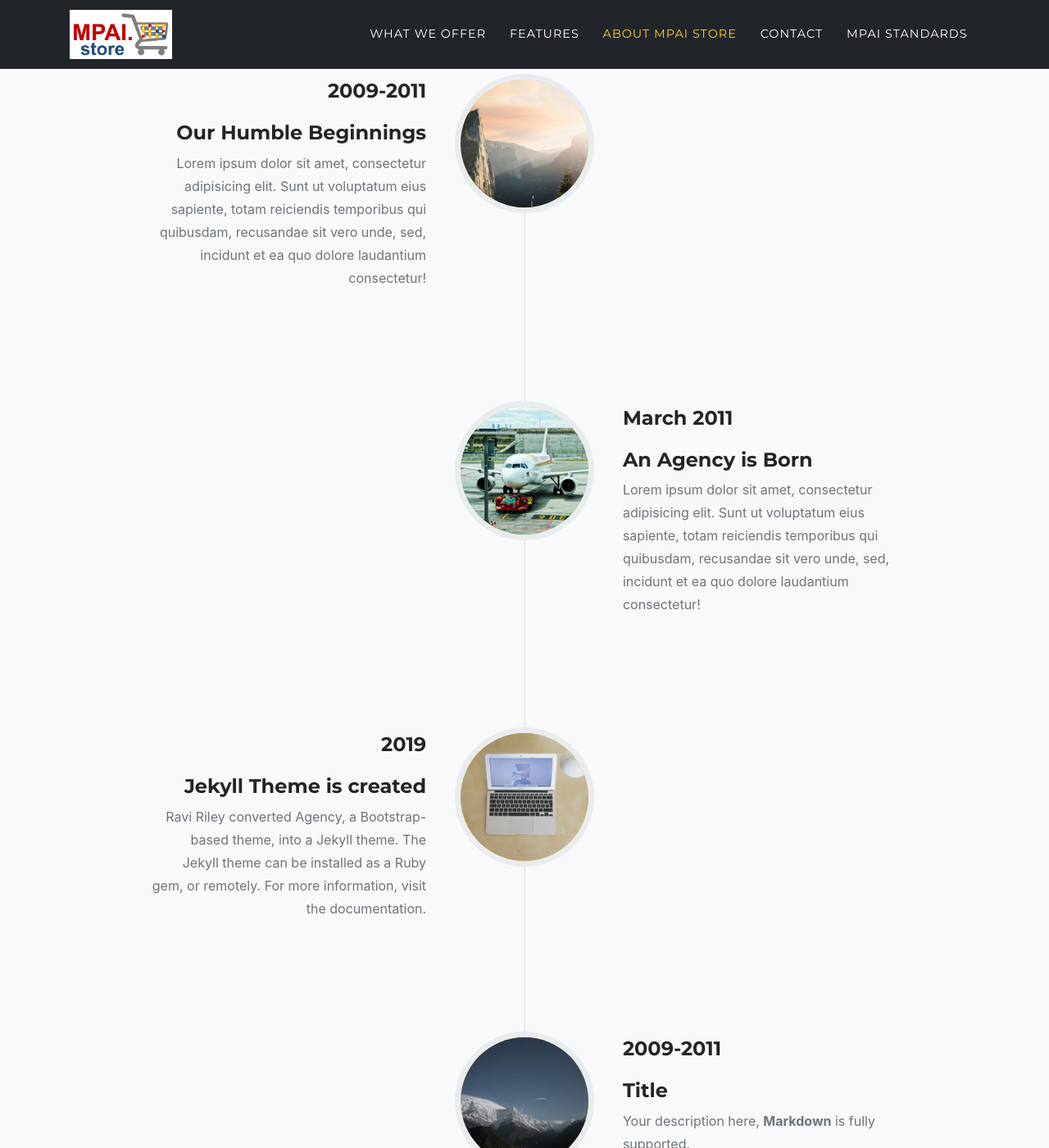
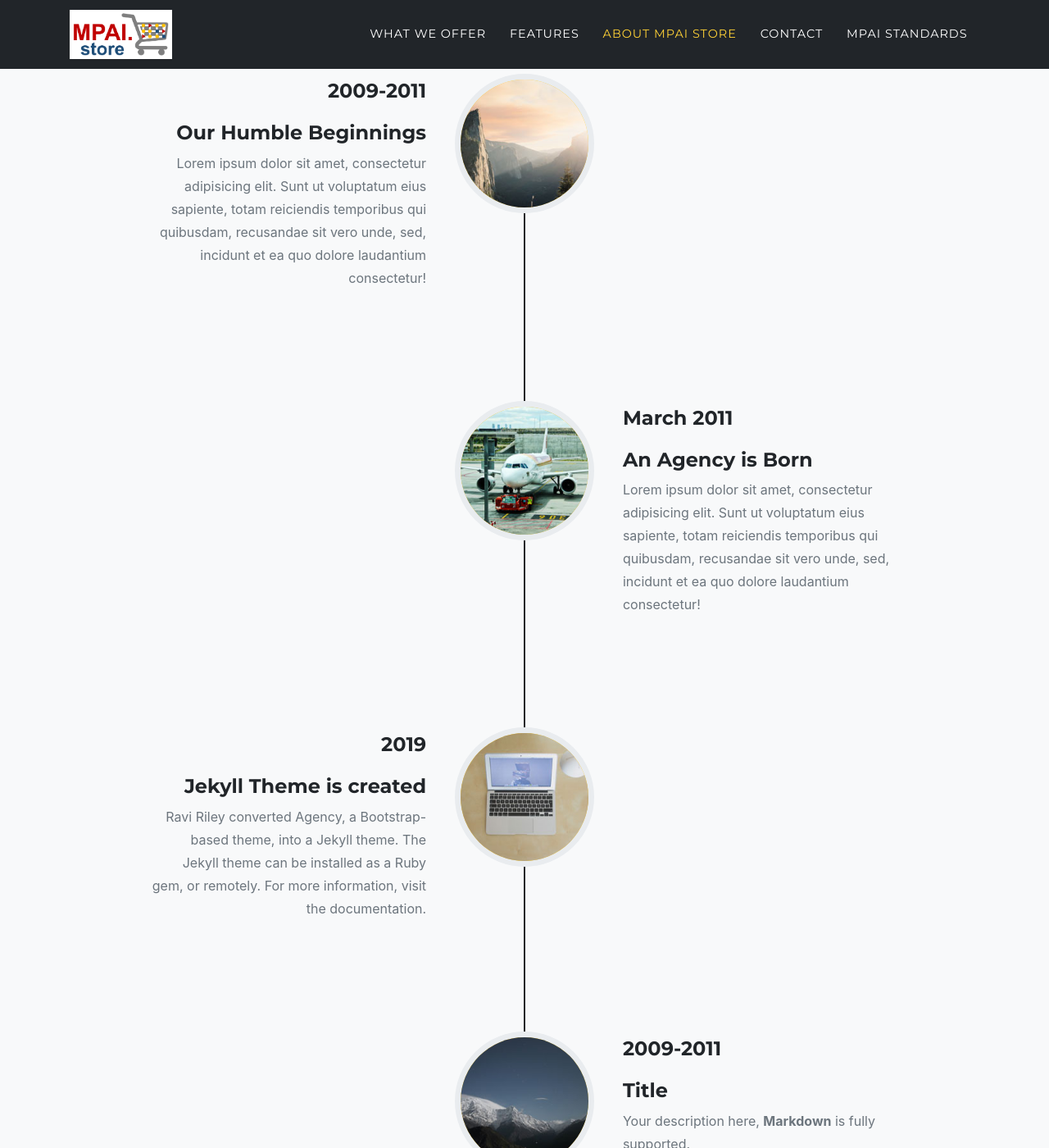
Before and after one commit to PaoloRibeca/mpai-store.github.io, a Jekyll site: the page built from index.md, in a window 1280 px wide and 1400 px high, scrolled down 3247 px. Shown: the whole window at 82% size. Built offline with Jekyll 4.4.1, drawn with Linux system fonts in a browser that asks for light colours; some web fonts are replaced.

Commit message:
Modified background color

```diff
--- a/_sass/layout/_timeline.scss
+++ b/_sass/layout/_timeline.scss
@@ -11,7 +11,7 @@
     width: 2px;
     margin-left: -1.5px;
     content: "";
-    background-color: $gray-200;
+    background-color: $gray-900;
   }
   > li {
     position: relative;
```
